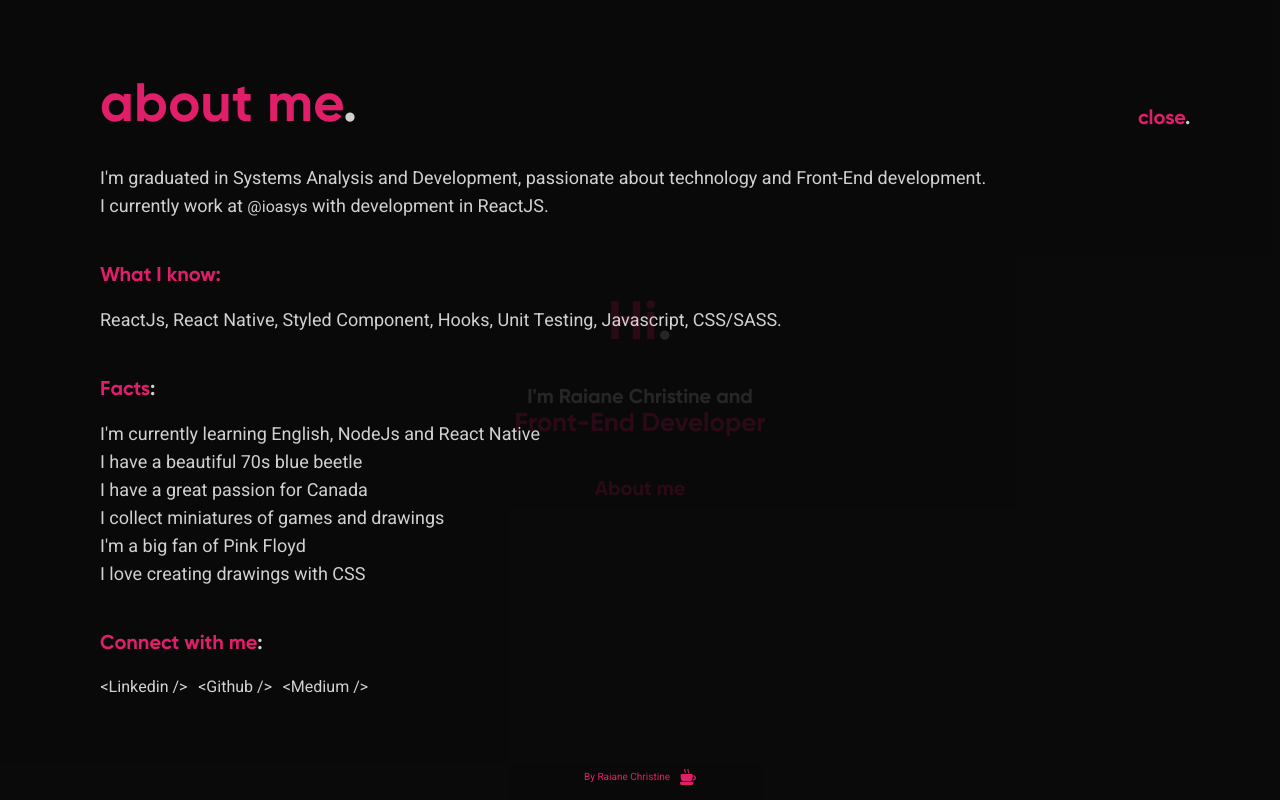
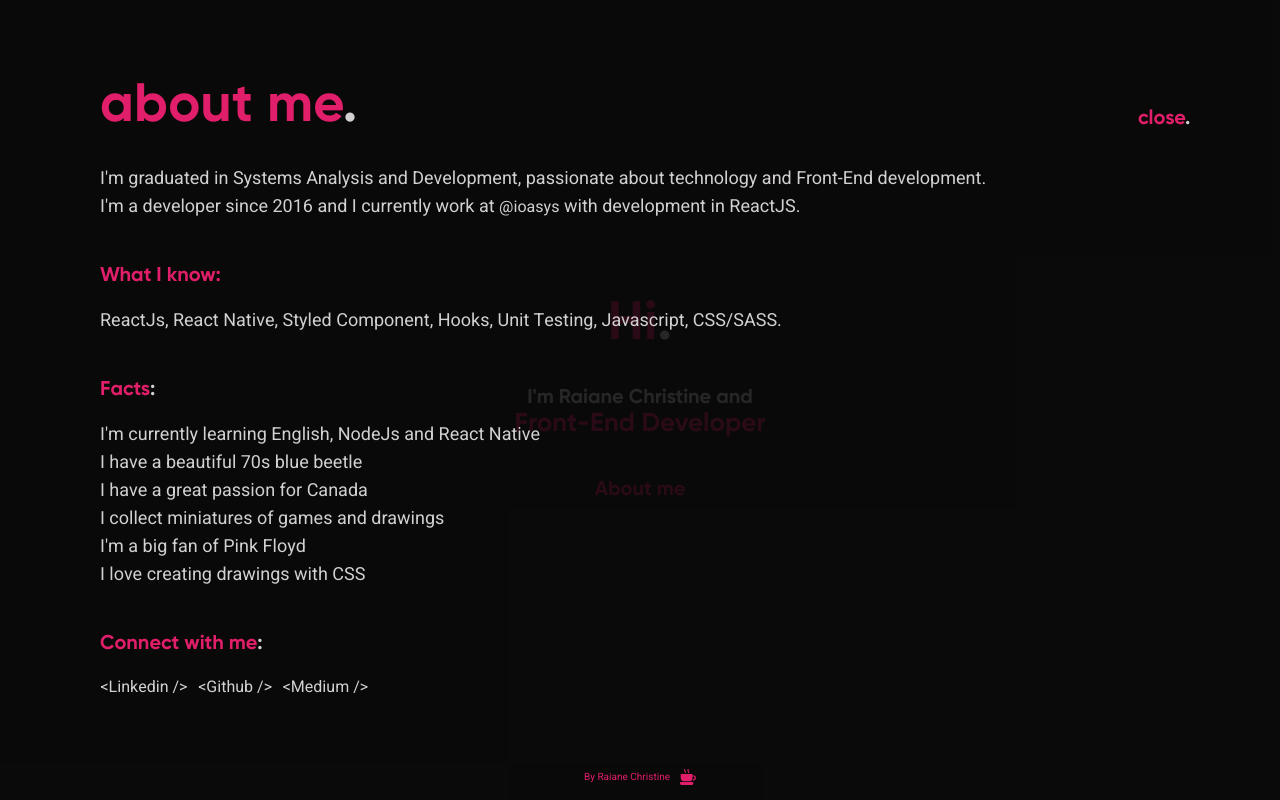
Before and after one commit to raianechristine/raianechristine.github.io, a React (Create React App) app: page / in a window 1280 px wide. Both pictures are taken after a click on the element "About me". Built offline with nearby package versions, Linux system fonts and the light colour scheme.

Commit message:
Updated descripion

```diff
--- a/src/components/presentation/About/About.js
+++ b/src/components/presentation/About/About.js
@@ -34,7 +34,7 @@ const About = ({ showSection, setShowSection }) => (
         technology and Front-End development.
       </Paragraph>
       <Paragraph>
-        I currently work at{" "}
+        I'm a developer since 2016 and I currently work at{" "}
         <Link href={urls.LINKS.work} noPadding>
           @ioasys
         </Link>{" "}
```
